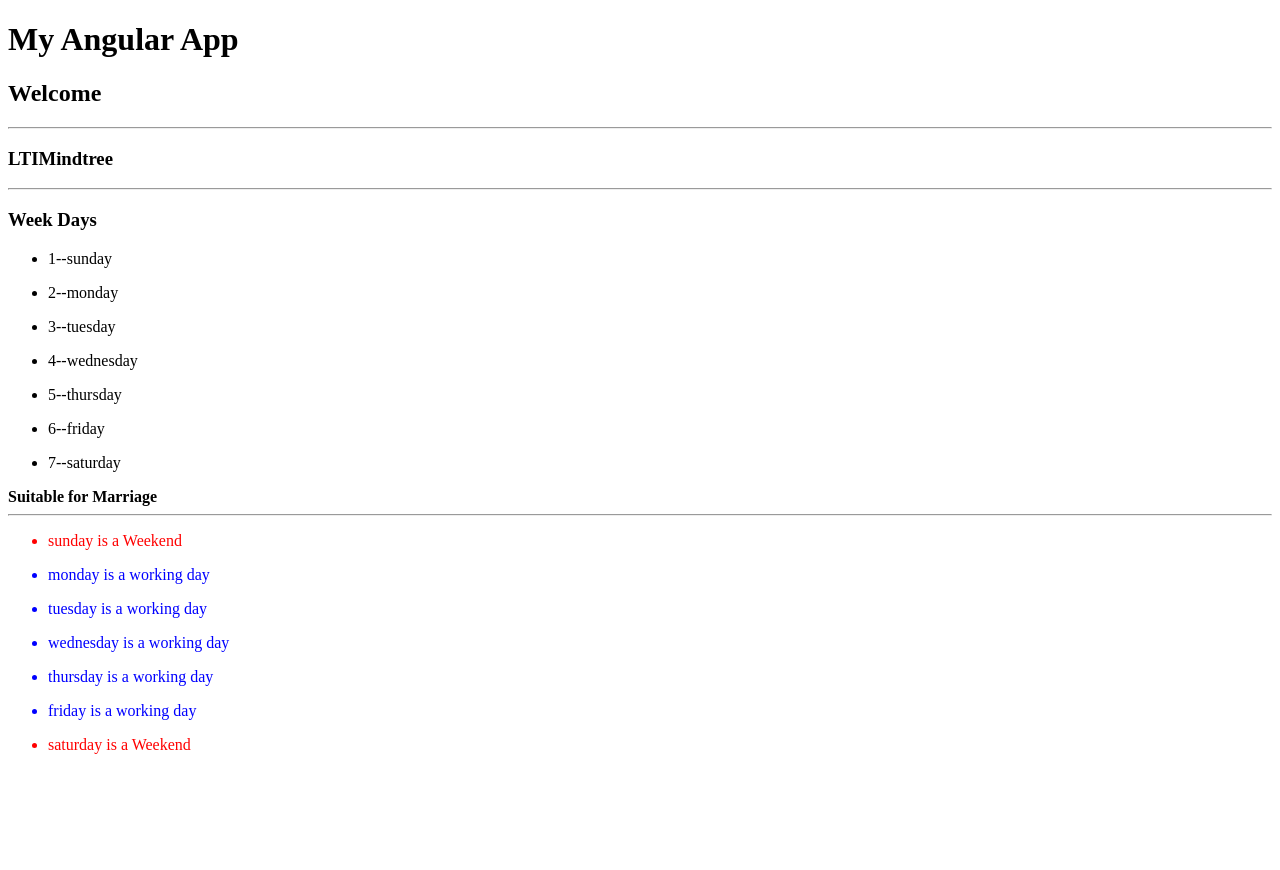
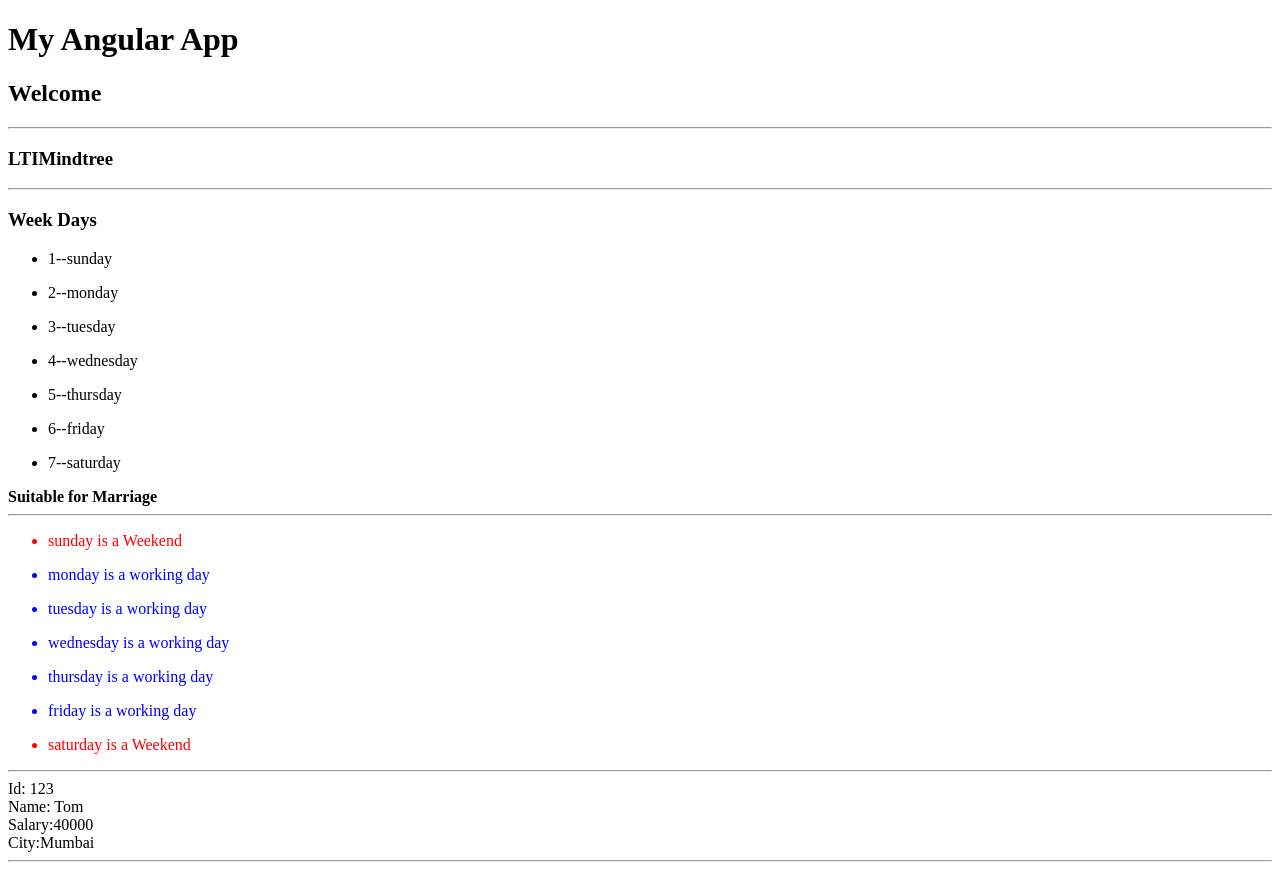
Before and after one commit to SumantArewar/enter, an Angular app in the folder demoang/: page / in a window 1280 px wide. Before the commit the page ends 800 px from the top, so only its background shows below. Built offline with nearby package versions, Linux system fonts and the light colour scheme.

Commit message:
Backup Commit

```diff
--- a/demoang/src/app/simple/simple.component.html
+++ b/demoang/src/app/simple/simple.component.html
@@ -18,3 +18,9 @@
         <li style = "color: blue">{{day}} is a working day</li>
     </ng-template>
 </ul>
+<hr>
+Id: {{emp.id}}<br>
+Name: {{emp.name}}<br>
+Salary:{{emp.salary}}<br>
+City:{{emp.city}}
+<hr>
--- a/demoang/src/app/simple/simple.component.ts
+++ b/demoang/src/app/simple/simple.component.ts
@@ -1,4 +1,5 @@
 import { Component, OnInit } from '@angular/core';
+import { Employee } from '../employee';
 
 @Component({
   selector: 'app-simple',
@@ -11,6 +12,8 @@
 
   age:number=25
 
+  emp:Employee= {id:123,name:'Tom',salary:40000,city:'Mumbai'}
+
   constructor() { }
 
   ngOnInit() {
```
